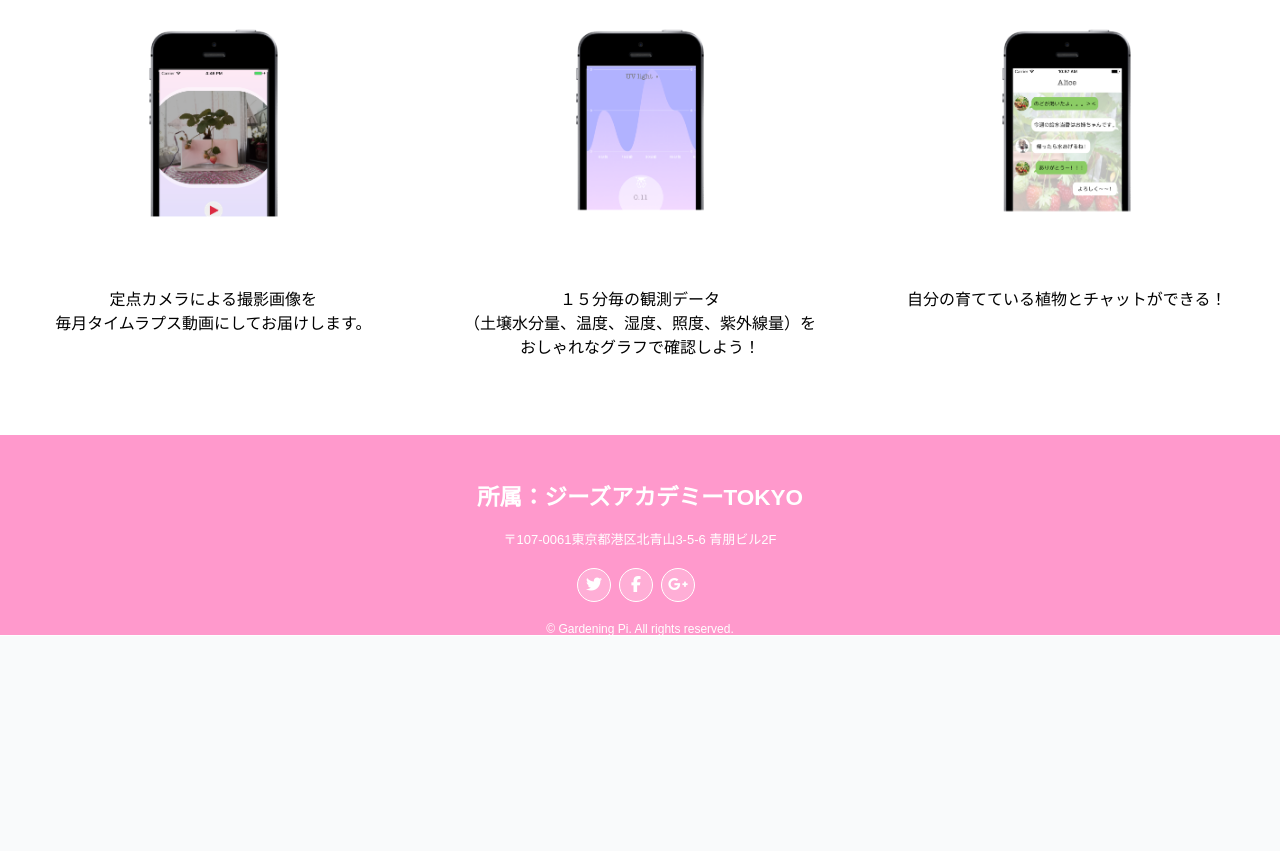
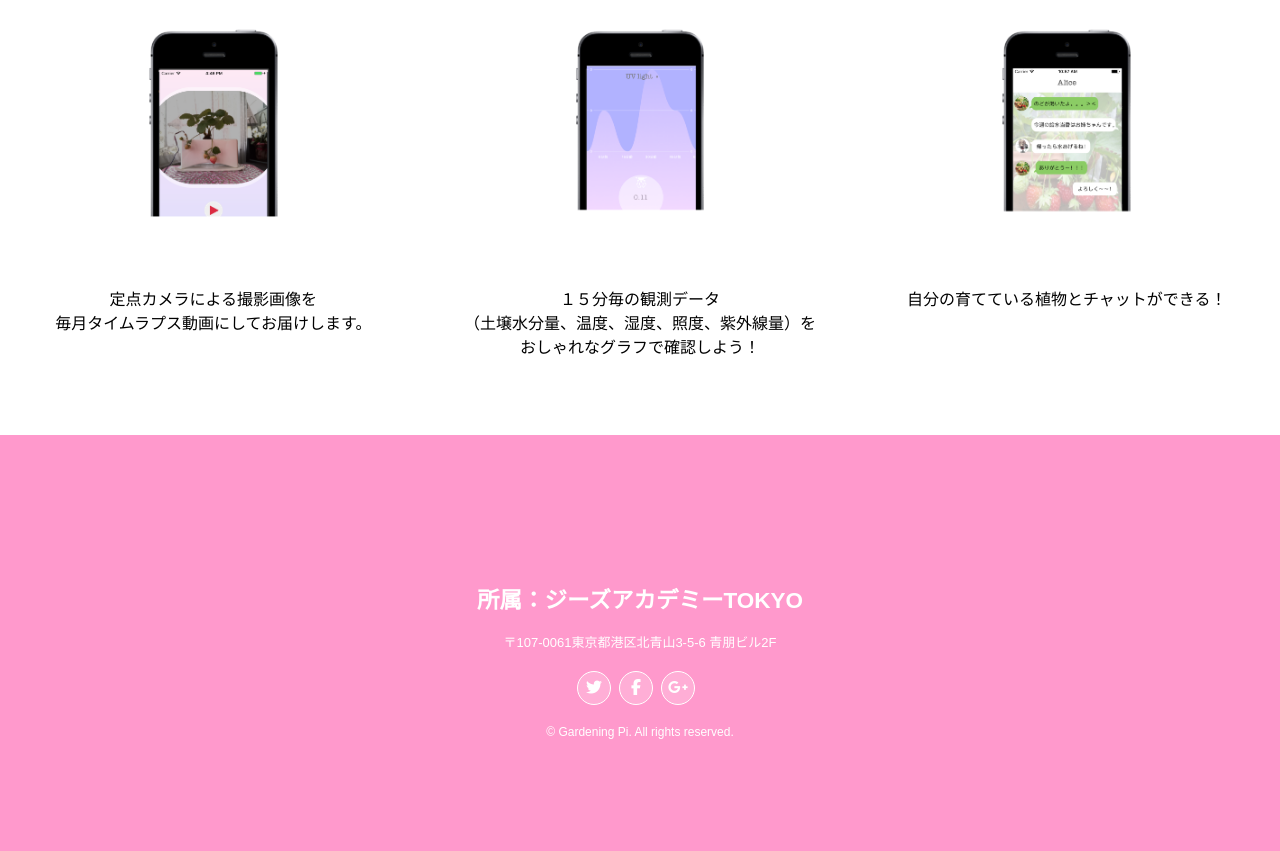
Before and after one commit to yumi050/GardeningPi, a PHP site: page / in a window 1280 px wide. Shown: the part 1805-2656 px from the top of the page. Before the commit the page ends 2440 px from the top, so only its background shows below. Run offline with PHP 8.4, Linux system fonts and the light colour scheme; some libraries are stand-ins or nearby versions.

Commit message:
modify footer

```diff
--- a/styles.css
+++ b/styles.css
@@ -146,8 +146,8 @@ header .container{
 footer{
   height: 20vh;/* 画面の高さ＝100vh */
   background-color: #FF99CC;
-  padding-top: 25px;
-  padding-bottom: 15px;
+  padding-top: 10%;
+  padding-bottom: 10%;
   color: white;
 }
 
```
